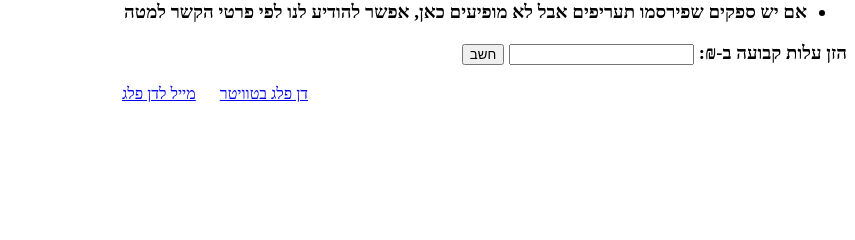
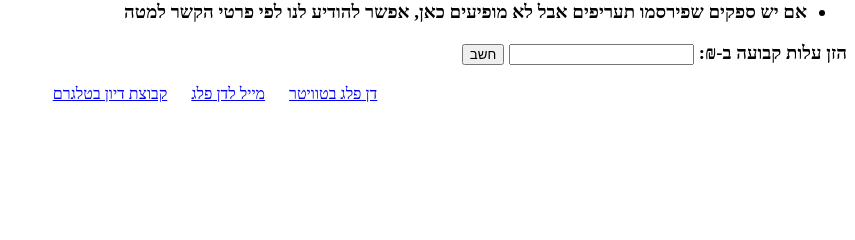
Before and after one commit to dpelleg/notebooks, a Flask app: template electric-meter/templates/result.html in a window 1280 px wide. Shown: the part 308-548 px from the top of the page, without its empty margins (425-1280 px from the left). Run offline with Flask 3, Linux system fonts and the light colour scheme; the template is opened without the code that fills it, so the values that code supplies are empty; parts of the project's set-up code (start-up, migrations or seed data) failed here and were passed over; some libraries are stand-ins or nearby versions.

Commit message:
link to telegram group

```diff
--- a/electric-meter/templates/noresult.html
+++ b/electric-meter/templates/noresult.html
@@ -15,6 +15,7 @@
     <div class="footer">
         <a href="https://twitter.com/danpelleg" target="_blank">דן פלג בטוויטר</a>
         <a href="mailto:electricity@pelleg.org">מייל לדן פלג</a>
+        <a href="https://t.me/electricrates">קבוצת דיון בטלגרם</a>
     </div>
 
 
--- a/electric-meter/templates/result.html
+++ b/electric-meter/templates/result.html
@@ -67,6 +67,8 @@
     <div class="footer">
         <a href="https://twitter.com/danpelleg" target="_blank">דן פלג בטוויטר</a>
         <a href="mailto:electricity@pelleg.org">מייל לדן פלג</a>
+        <a href="https://t.me/electricrates">קבוצת דיון בטלגרם</a>
+
     </div>
 
 <script type="text/javascript" src="static/result.js"></script>
--- a/electric-meter/templates/upload_form.html
+++ b/electric-meter/templates/upload_form.html
@@ -104,6 +104,7 @@
   <div class="footer">
       <a href="https://twitter.com/danpelleg" target="_blank">דן פלג בטוויטר</a>
       <a href="mailto:electricity@pelleg.org">מייל לדן פלג</a>
+      <a href="https://t.me/electricrates">קבוצת דיון בטלגרם</a>
   </div>
 
 </body>
```
